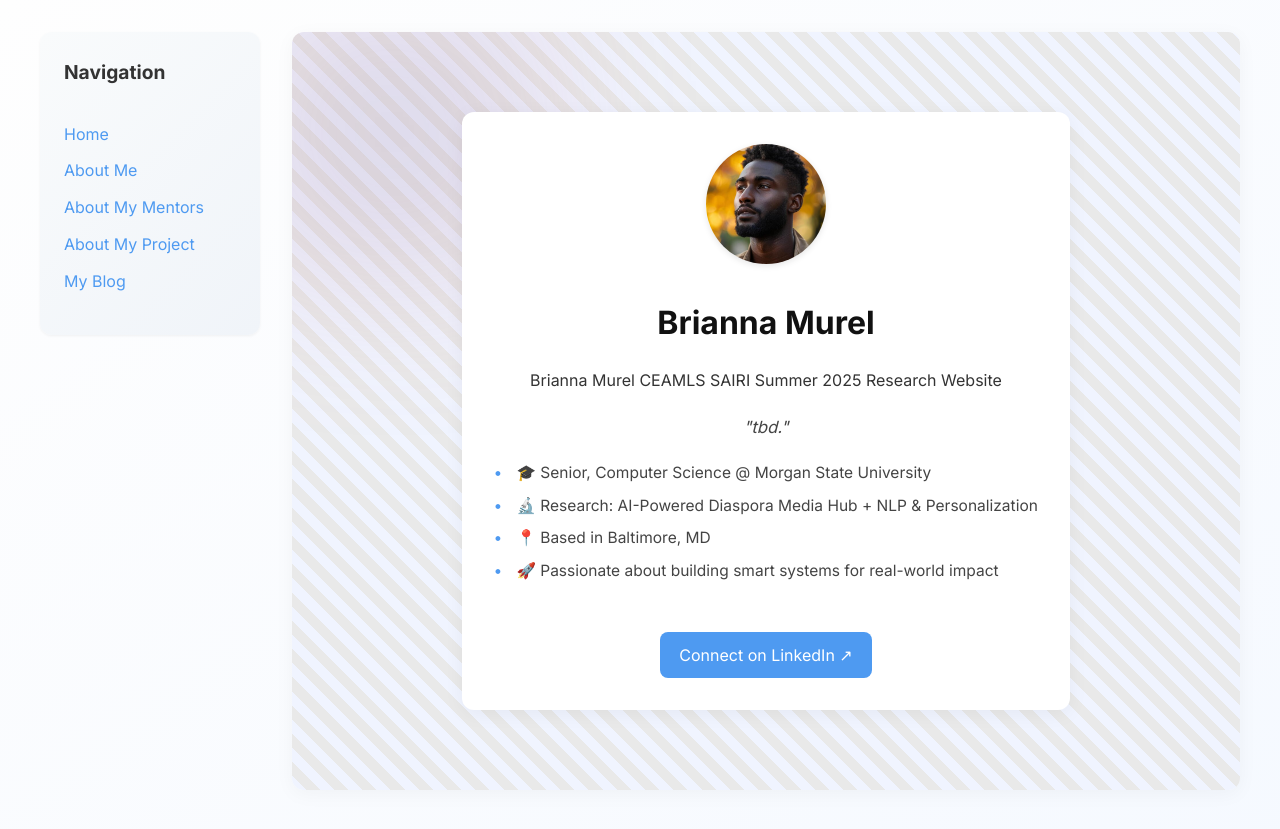
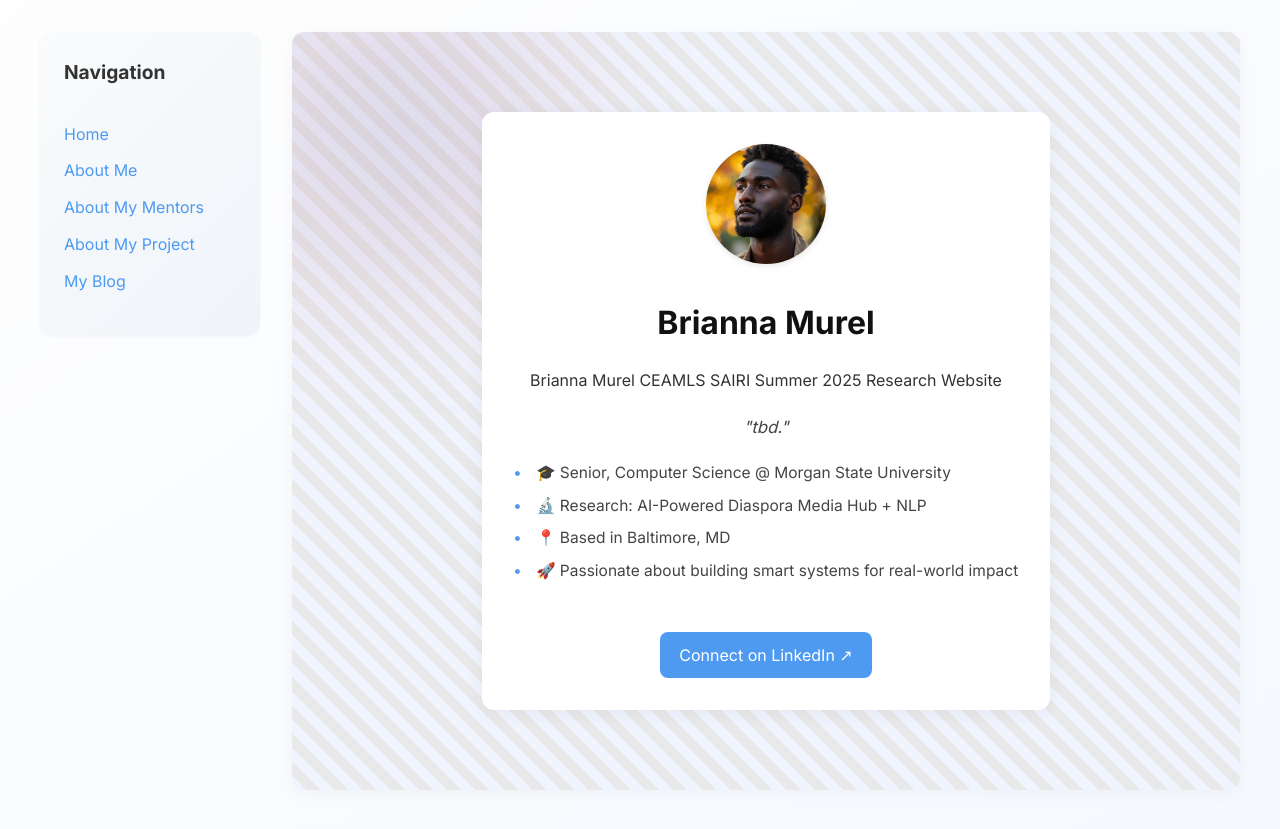
Before and after one commit to brmu22/brmu22.github.io, a Jekyll site: the page built from index.md, in a window 1280 px wide. Shown: the top 829 px of the page. Built offline with Jekyll 4.4.1, drawn with Linux system fonts in a browser that asks for light colours.

Commit message:
Update index.md

```diff
--- a/index.md
+++ b/index.md
@@ -7,7 +7,7 @@ motto: "tbd."
 
 quick_facts:
   - "🎓 Senior, Computer Science @ Morgan State University"
-  - "🔬 Research: AI-Powered Diaspora Media Hub + NLP & Personalization"
+  - "🔬 Research: AI-Powered Diaspora Media Hub + NLP"
   - "📍 Based in Baltimore, MD"
   - "🚀 Passionate about building smart systems for real-world impact"
 
```
